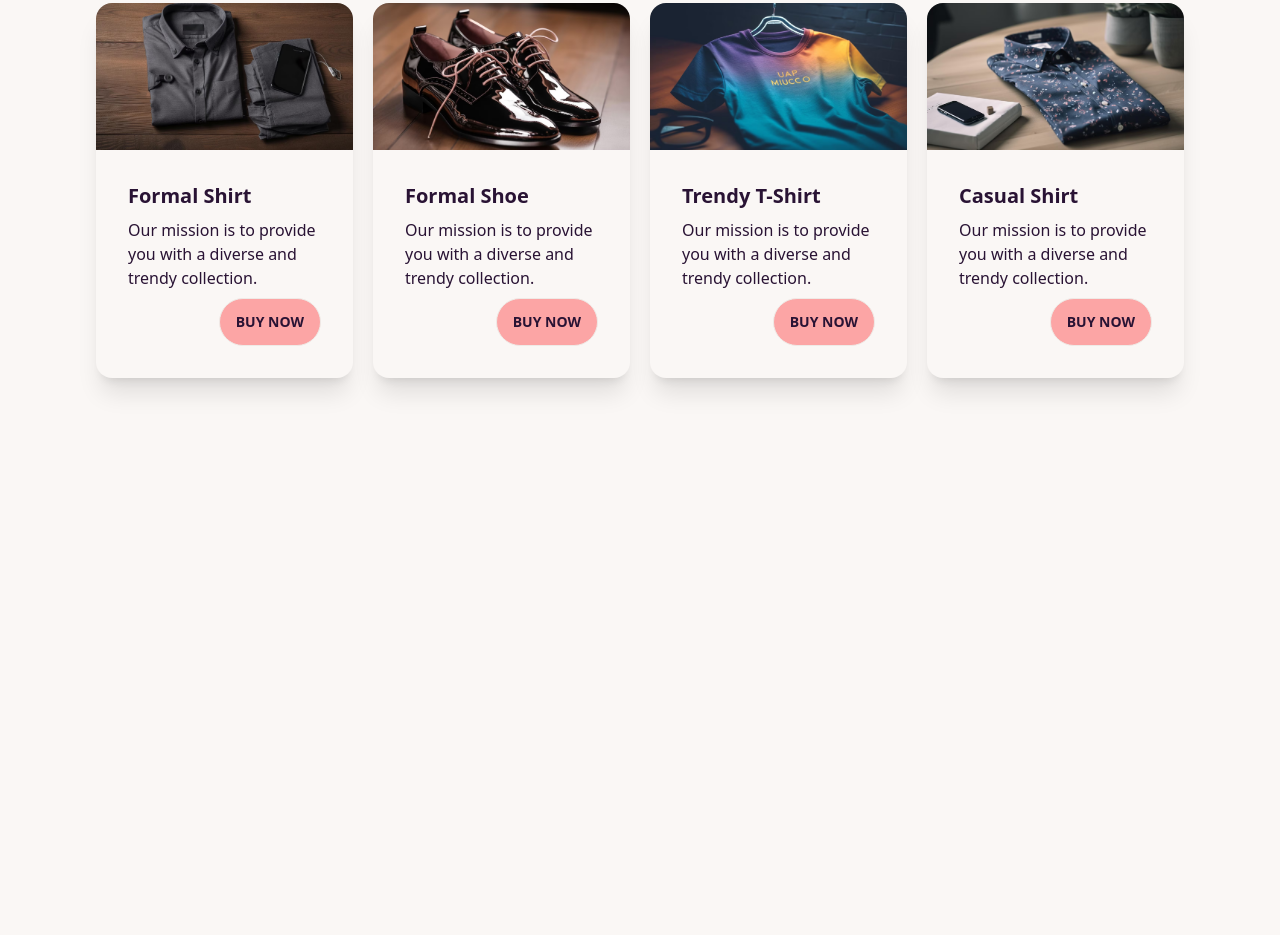
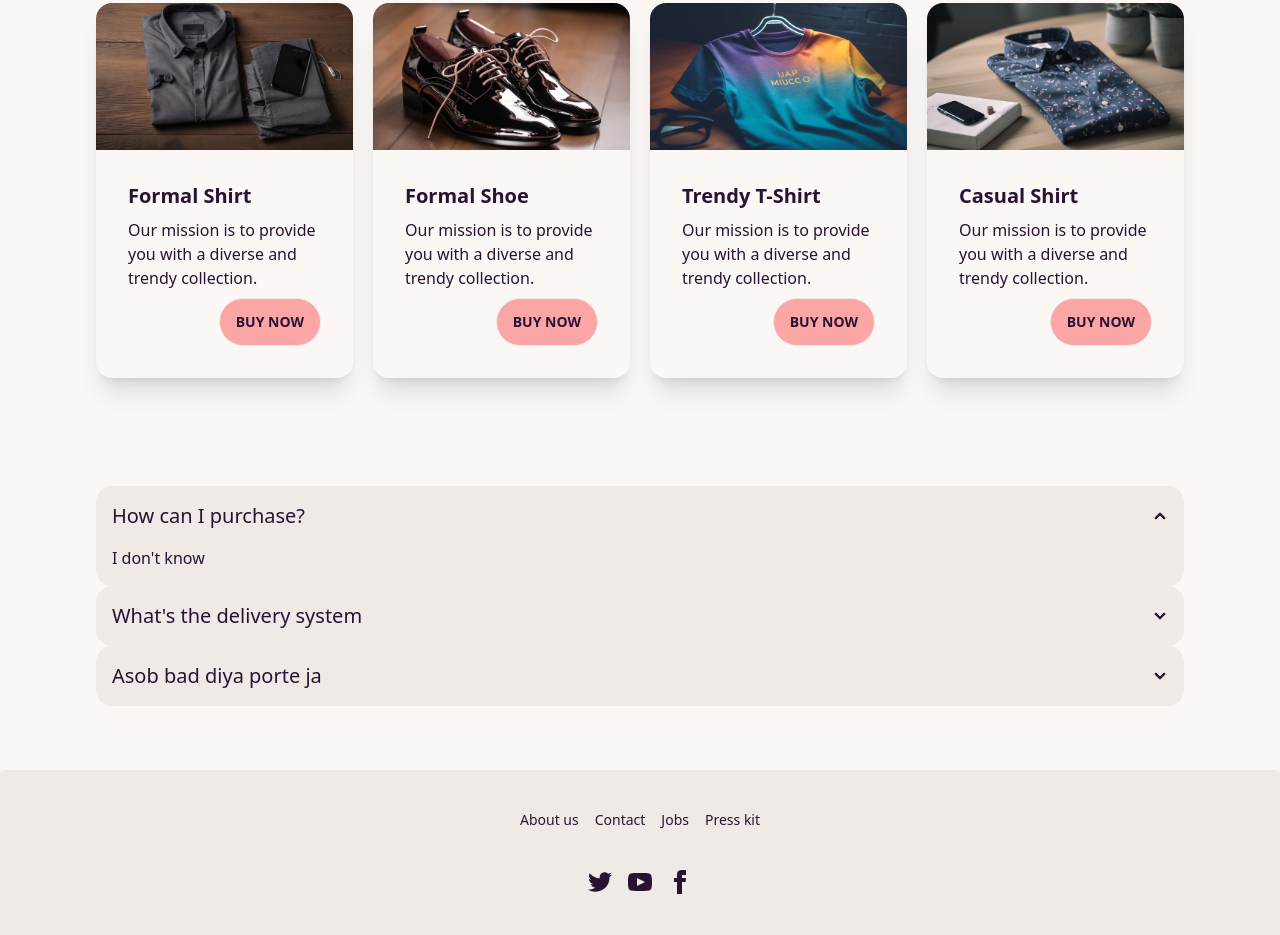
Before and after one commit to Abdullah-1922/daisy-man, a plain HTML site: page index.html in a window 1280 px wide. Shown: the part 1865-2800 px from the top of the page. Before the commit the page ends 2327 px from the top, so only its background shows below. Drawn offline with nearby package versions, Linux system fonts and the light colour scheme.

Commit message:
first commit

```diff
--- a/index.html
+++ b/index.html
@@ -25,7 +25,7 @@
 <body>
     <!-- header section -->
     <!-- nav section -->
-    <nav><div class="navbar bg-[#fbcfe8] ">
+    <nav><div class="navbar bg-[#dbc9f373] ">
         <div class="flex-1">
             <a class="btn btn-ghost normal-case text-xl">DaisyMan</a>
         </div>
@@ -79,7 +79,7 @@
                 <div class="hero-overlay bg-opacity-60"></div>
                 <div class="hero-content text-center text-neutral-content">
                     <div class="max-w-md">
-                        <h1 class="mb-5 text-5xl font-bold">BASIC A PASS KORA LAGBO</h1>
+                        <h1 class="mb-5 text-5xl font-bold">Most valuable fashion brand</h1>
                         <p class="mb-5">Provident cupiditate voluptatem et in. Quaerat fugiat ut assumenda excepturi exercitationem
                             quasi. In deleniti eaque aut repudiandae et a id nisi.</p>
                         <button class="btn ">SHOP NOW</button>
@@ -208,5 +208,68 @@
             </div>
         </section>
 
+            <!-- FAQ section -->
+            <section class="max-w-screen-2xl mx-auto px-8 md:px-16 lg:px-24 py-6 my-10">
+                <div class="collapse collapse-arrow bg-base-200">
+                    <input type="radio" name="my-accordion-2" checked="checked" />
+                    <div class="collapse-title text-xl font-medium">
+                       How can I purchase?
+                    </div>
+                    <div class="collapse-content">
+                        <p>I don't know</p>
+                    </div>
+                </div>
+                <div class="collapse collapse-arrow bg-base-200">
+                    <input type="radio" name="my-accordion-2" />
+                    <div class="collapse-title text-xl font-medium">
+                       What's the delivery system
+                    </div>
+                    <div class="collapse-content">
+                        <p>I also don't know</p>
+                    </div>
+                </div>
+                <div class="collapse collapse-arrow bg-base-200">
+                    <input type="radio" name="my-accordion-2" />
+                    <div class="collapse-title text-xl font-medium">
+                       Asob bad diya porte ja
+                    </div>
+                    <div class="collapse-content">
+                        <p>okh</p>
+                    </div>
+                </div>
+            </section>
+                <!-- footer section -->
+                <section>
+                    <footer class="footer footer-center p-10 bg-base-200 text-base-content rounded">
+                        <div class="grid grid-flow-col gap-4">
+                            <a class="link link-hover">About us</a>
+                            <a class="link link-hover">Contact</a>
+                            <a class="link link-hover">Jobs</a>
+                            <a class="link link-hover">Press kit</a>
+                        </div>
+                        <div>
+                            <div class="grid grid-flow-col gap-4">
+                                <a><svg xmlns="http://www.w3.org/2000/svg" width="24" height="24" viewBox="0 0 24 24" class="fill-current">
+                                        <path
+                                            d="M24 4.557c-.883.392-1.832.656-2.828.775 1.017-.609 1.798-1.574 2.165-2.724-.951.564-2.005.974-3.127 1.195-.897-.957-2.178-1.555-3.594-1.555-3.179 0-5.515 2.966-4.797 6.045-4.091-.205-7.719-2.165-10.148-5.144-1.29 2.213-.669 5.108 1.523 6.574-.806-.026-1.566-.247-2.229-.616-.054 2.281 1.581 4.415 3.949 4.89-.693.188-1.452.232-2.224.084.626 1.956 2.444 3.379 4.6 3.419-2.07 1.623-4.678 2.348-7.29 2.04 2.179 1.397 4.768 2.212 7.548 2.212 9.142 0 14.307-7.721 13.995-14.646.962-.695 1.797-1.562 2.457-2.549z">
+                                        </path>
+                                    </svg></a>
+                                <a><svg xmlns="http://www.w3.org/2000/svg" width="24" height="24" viewBox="0 0 24 24" class="fill-current">
+                                        <path
+                                            d="M19.615 3.184c-3.604-.246-11.631-.245-15.23 0-3.897.266-4.356 2.62-4.385 8.816.029 6.185.484 8.549 4.385 8.816 3.6.245 11.626.246 15.23 0 3.897-.266 4.356-2.62 4.385-8.816-.029-6.185-.484-8.549-4.385-8.816zm-10.615 12.816v-8l8 3.993-8 4.007z">
+                                        </path>
+                                    </svg></a>
+                                <a><svg xmlns="http://www.w3.org/2000/svg" width="24" height="24" viewBox="0 0 24 24" class="fill-current">
+                                        <path
+                                            d="M9 8h-3v4h3v12h5v-12h3.642l.358-4h-4v-1.667c0-.955.192-1.333 1.115-1.333h2.885v-5h-3.808c-3.596 0-5.192 1.583-5.192 4.615v3.385z">
+                                        </path>
+                                    </svg></a>
+                            </div>
+                        </div>
+                        <div>
+                            <p>Copyright © 2023 - All right reserved by ACME Industries Ltd</p>
+                        </div>
+                    </footer>
+                </section>
 </body>
 </html>
```
